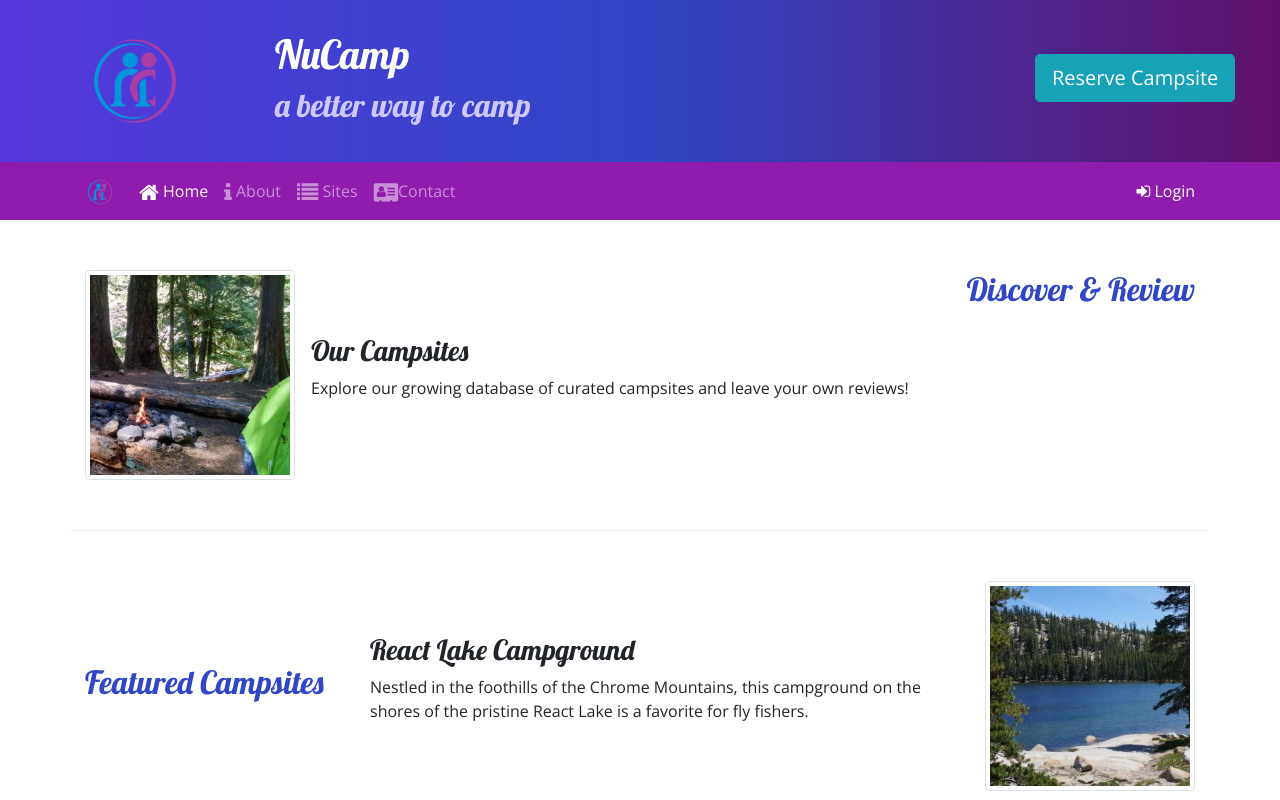
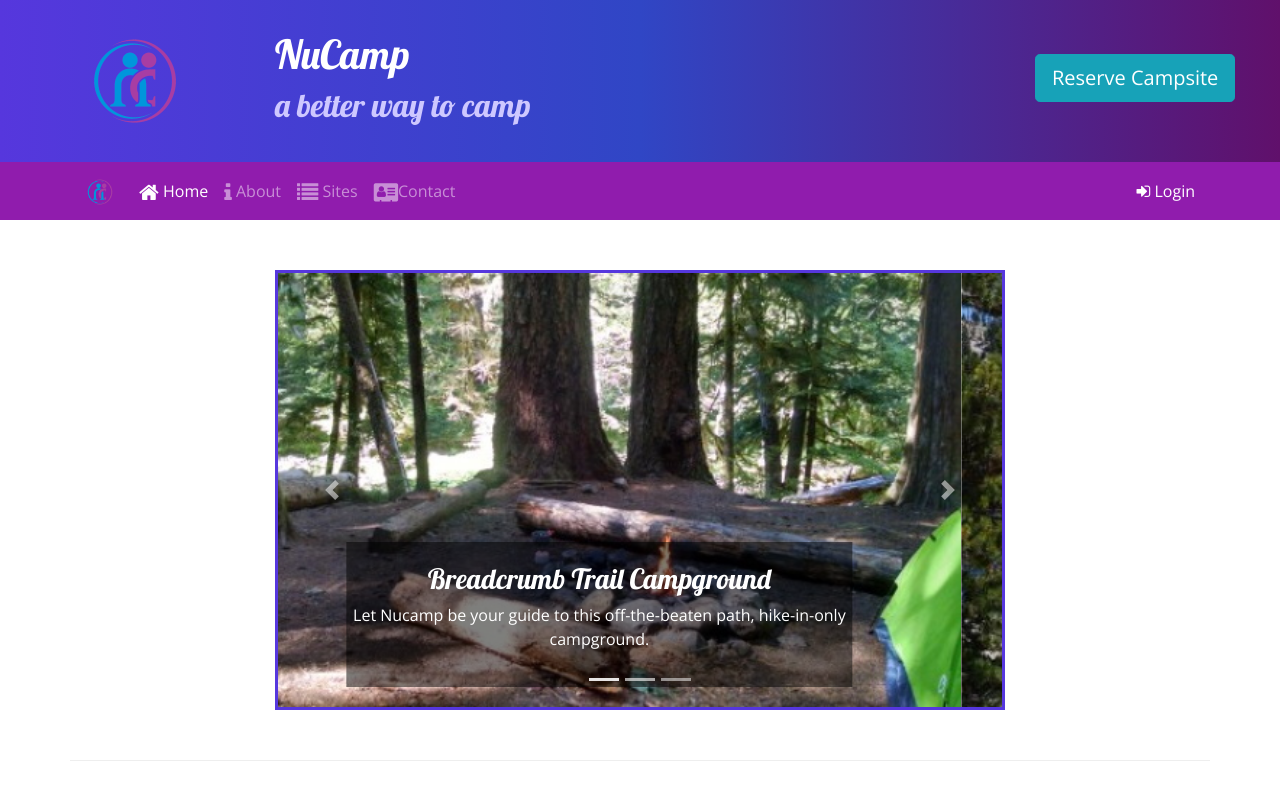
Before and after one commit to ZacharyJGaston/nucamp-bootstrap, a website: page index.html in a window 1280 px wide. Shown: the top 800 px of the page. Drawn offline with nearby package versions, Linux system fonts and the light colour scheme.

Commit message:
added week 3 carousel bootstrap and styling

```diff
--- a/css/styles.css
+++ b/css/styles.css
@@ -41,3 +41,11 @@ header h2 {
   border-top: none;
   padding: 10px;
 }
+
+.carousel-caption {
+  background-color: rgba(0, 0, 0, 0.5);
+}
+
+.carousel {
+  border: solid #5637DD;
+}
--- a/index.html
+++ b/index.html
@@ -99,6 +99,56 @@
     </div>
 
     <div class ="container">
+
+        <div class="row row-content">
+            <div class="col-md-8 mx-auto">
+                <div id="homeCarousel" class="carousel slide" data-ride="carousel">
+                    <ol class="carousel-indicators">
+                        <li data-target="#homeCarousel" data-slide-to="0" class="active"></li>
+                        <li data-target="#homeCarousel" data-slide-to="1"></li>
+                        <li data-target="#homeCarousel" data-slide-to="2"></li>
+                    </ol>
+                    <div class="carousel-inner">
+                        <div class="carousel-item active">
+                            <img class="d-block w-100" src="img/breadcrumb-trail.jpg" alt="Breadcrumb Trail Campground" />
+                            <div class="carousel-caption">
+                                <h3>Breadcrumb Trail Campground</h3>
+                                <p class="d-none d-sm-block">Let Nucamp be your guide to this off-the-beaten path, hike-in-only
+                                    campground.
+                                </p>
+                            </div>
+                        </div>
+                        <div class="carousel-item">
+                            <img class="d-block w-100" src="img/react-lake.jpg" alt="React Lake Campground" />
+                            <div class="carousel-caption">
+                                <h3>React Lake Campground</h3>
+                                <p class="d-none d-sm-block">Nestled in the foothills of the Chrome Mountains, this campground
+                                     on the shores of the pristine React Lake is a favorite for fly fishers.
+                                </p>
+                            </div>
+                        </div>
+                        <div class="carousel-item">
+                            <img class="d-block w-100" src="img/chrome-river.jpg" alt="Chrome River Campground" />
+                            <div class="carousel-caption">
+                                <h3>Chrome River Campground</h3>
+                                <p class="d-none d-sm-block">Spend a few sunny days and starry nights beneath a canopy of
+                                    old-growth firs at this enchanting spot by the Chrome River.
+                                </p>
+                            </div>
+                        </div>
+                    </div>
+                    <a class="carousel-control-prev" href="#homeCarousel" role="button" data-slide="prev">
+                        <span class="carousel-control-prev-icon"></span>
+                        <span class="sr-only">Previous</span>
+                    </a>
+                    <a class="carousel-control-next" href="#homeCarousel" role="button" data-slide="next">
+                        <span class="carousel-control-next-icon"></span>
+                        <span class="sr-only">Next</span>
+                    </a>
+                </div>
+            </div>
+        </div>
+
         <div class="row row-content align items-center">
             <div class ="col-sm-4 order-sm-last col-md-3">
                 <h2 class="text-sm-right">Discover & Review</h2>
```
